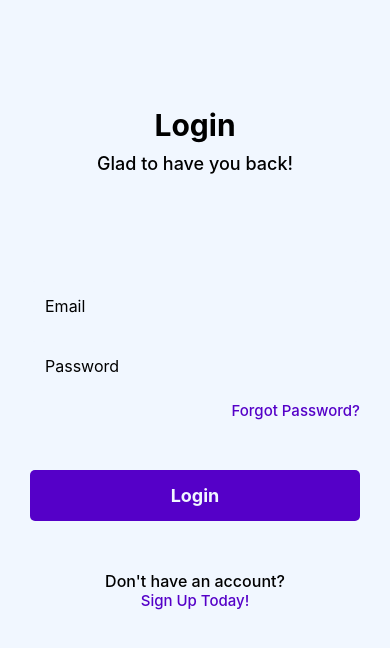
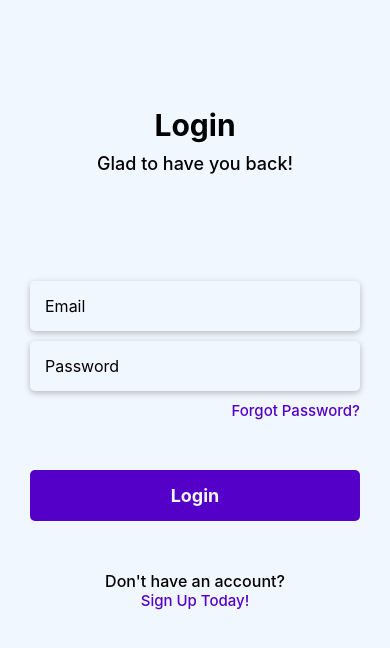
Before and after one commit to isCeryHere/COMP3130---CharityApp, a React Native app: screen /Login in a window 390 px wide. Shown: the top 648 px of the page. Built offline with nearby package versions, Linux system fonts and the light colour scheme.

Commit message:
style: add IOS shadow

```diff
--- a/app/components/DefaultTextInput.js
+++ b/app/components/DefaultTextInput.js
@@ -30,5 +30,12 @@ const styles = StyleSheet.create({
     borderRadius: 5,
     fontSize: 16,
     elevation: 15,
+    shadowColor: "black",
+    shadowOffset: {
+      width: 0,
+      height: 2,
+    },
+    shadowOpacity: 0.25,
+    shadowRadius: 6,
   },
 })
```
